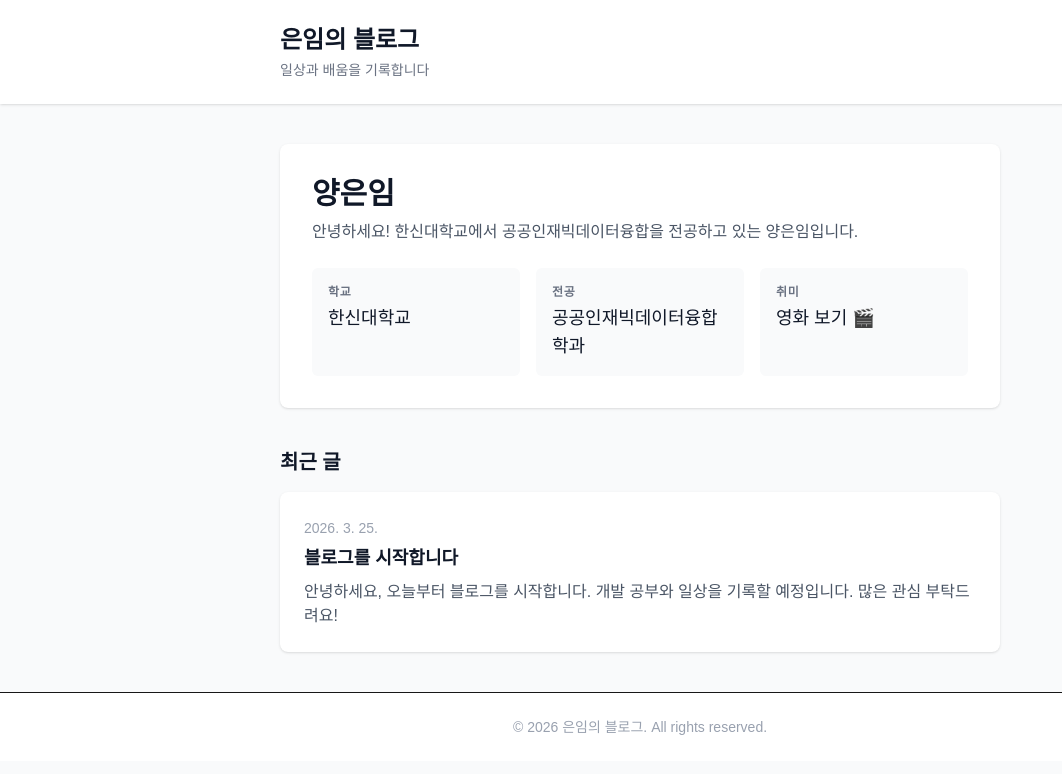
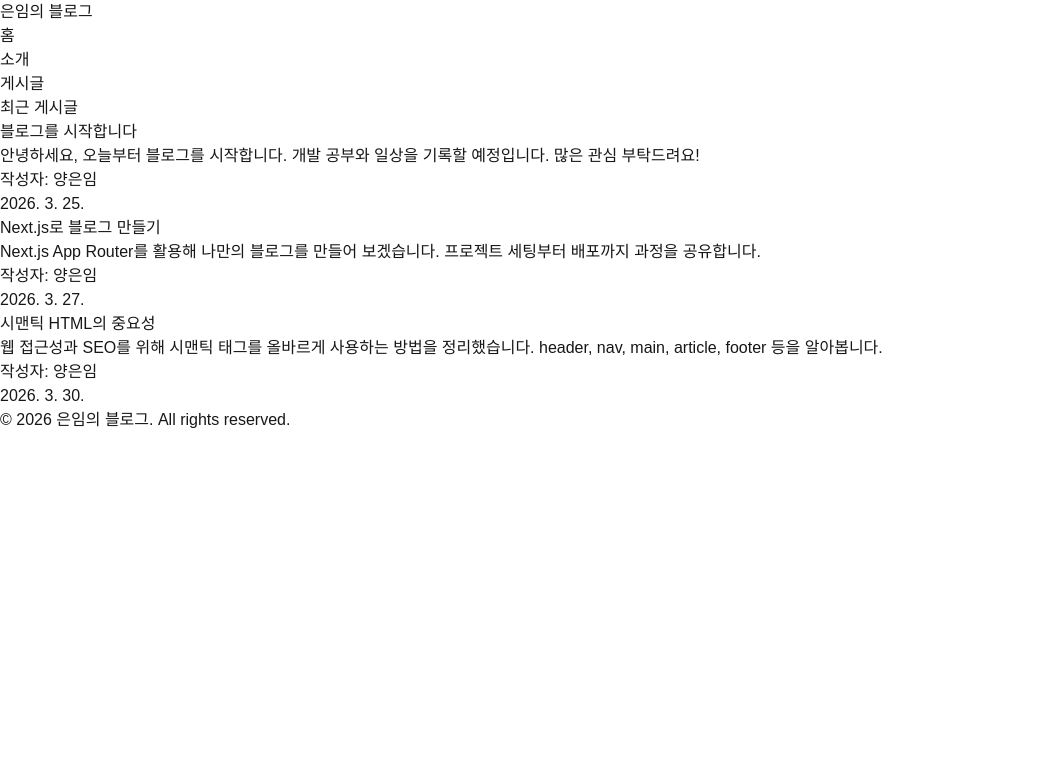
Before and after one commit to yangim0808/my-first-web, a Next.js app: page / in a window 1280 px wide. Shown: the top 774 px of the page, without its empty margins (0-1062 px from the left). Built offline with nearby package versions, Linux system fonts and the light colour scheme.

Commit message:
feat: add introductory HTML template, documentation file, and main page component

```diff
--- a/app/page.tsx
+++ b/app/page.tsx
@@ -1,58 +1,59 @@
 export default function Home() {
+  const posts = [
+    {
+      id: 1,
+      title: "블로그를 시작합니다",
+      preview:
+        "안녕하세요, 오늘부터 블로그를 시작합니다. 개발 공부와 일상을 기록할 예정입니다. 많은 관심 부탁드려요!",
+      author: "양은임",
+      date: "2026. 3. 25.",
+    },
+    {
+      id: 2,
+      title: "Next.js로 블로그 만들기",
+      preview:
+        "Next.js App Router를 활용해 나만의 블로그를 만들어 보겠습니다. 프로젝트 세팅부터 배포까지 과정을 공유합니다.",
+      author: "양은임",
+      date: "2026. 3. 27.",
+    },
+    {
+      id: 3,
+      title: "시맨틱 HTML의 중요성",
+      preview:
+        "웹 접근성과 SEO를 위해 시맨틱 태그를 올바르게 사용하는 방법을 정리했습니다. header, nav, main, article, footer 등을 알아봅니다.",
+      author: "양은임",
+      date: "2026. 3. 30.",
+    },
+  ];
+
   return (
-    <div className="min-h-screen bg-gray-50">
-      {/* 헤더 */}
-      <header className="bg-white shadow-sm">
-        <div className="mx-auto max-w-3xl px-6 py-6">
-          <h1 className="text-2xl font-bold text-gray-900">은임의 블로그</h1>
-          <p className="mt-1 text-sm text-gray-500">일상과 배움을 기록합니다</p>
-        </div>
+    <>
+      <header>
+        <h1>은임의 블로그</h1>
+        <nav>
+          <ul>
+            <li><a href="/">홈</a></li>
+            <li><a href="/about">소개</a></li>
+            <li><a href="/posts">게시글</a></li>
+          </ul>
+        </nav>
       </header>
 
-      {/* 메인 콘텐츠 */}
-      <main className="mx-auto max-w-3xl px-6 py-10">
-        {/* 프로필 카드 */}
-        <section className="rounded-lg bg-white p-8 shadow">
-          <h2 className="text-3xl font-bold text-gray-900">양은임</h2>
-          <p className="mt-2 text-gray-600">안녕하세요! 한신대학교에서 공공인재빅데이터융합을 전공하고 있는 양은임입니다.</p>
-
-          <div className="mt-6 grid grid-cols-1 gap-4 sm:grid-cols-3">
-            <div className="rounded-md bg-gray-50 p-4">
-              <p className="text-xs font-semibold uppercase tracking-wider text-gray-500">학교</p>
-              <p className="mt-1 text-lg font-medium text-gray-900">한신대학교</p>
-            </div>
-            <div className="rounded-md bg-gray-50 p-4">
-              <p className="text-xs font-semibold uppercase tracking-wider text-gray-500">전공</p>
-              <p className="mt-1 text-lg font-medium text-gray-900">공공인재빅데이터융합학과</p>
-            </div>
-            <div className="rounded-md bg-gray-50 p-4">
-              <p className="text-xs font-semibold uppercase tracking-wider text-gray-500">취미</p>
-              <p className="mt-1 text-lg font-medium text-gray-900">영화 보기 🎬</p>
-            </div>
-          </div>
-        </section>
-
-        {/* 최근 글 섹션 */}
-        <section className="mt-10">
-          <h3 className="text-xl font-bold text-gray-900">최근 글</h3>
-          <div className="mt-4 space-y-4">
-            <article className="rounded-lg bg-white p-6 shadow transition hover:shadow-md">
-              <time className="text-sm text-gray-400">2026. 3. 25.</time>
-              <h4 className="mt-1 text-lg font-semibold text-gray-900">블로그를 시작합니다</h4>
-              <p className="mt-2 text-gray-600">
-                안녕하세요, 오늘부터 블로그를 시작합니다. 개발 공부와 일상을 기록할 예정입니다. 많은 관심 부탁드려요!
-              </p>
-            </article>
-          </div>
-        </section>
+      <main>
+        <h2>최근 게시글</h2>
+        {posts.map((post) => (
+          <article key={post.id}>
+            <h3>{post.title}</h3>
+            <p>{post.preview}</p>
+            <p>작성자: {post.author}</p>
+            <time dateTime={post.date}>{post.date}</time>
+          </article>
+        ))}
       </main>
 
-      {/* 푸터 */}
-      <footer className="border-t bg-white">
-        <div className="mx-auto max-w-3xl px-6 py-6 text-center text-sm text-gray-400">
-          © 2026 은임의 블로그. All rights reserved.
-        </div>
+      <footer>
+        <p>© 2026 은임의 블로그. All rights reserved.</p>
       </footer>
-    </div>
+    </>
   );
 }
--- /dev/null
+++ b/intro.html
@@ -0,0 +1,17 @@
+<!DOCTYPE html>
+
+
+<html lang="ko">
+
+<head>
+    <meta charset="UTF-8">
+    <meta name="viewport" content="width=device-width, initial-scale=1.0">
+    <title>Document</title>
+</head>
+
+<body>
+
+</body>
+
+
+</html>
```
Also changed, not shown: 1 other file (tests, documents, lock files or other folders).
